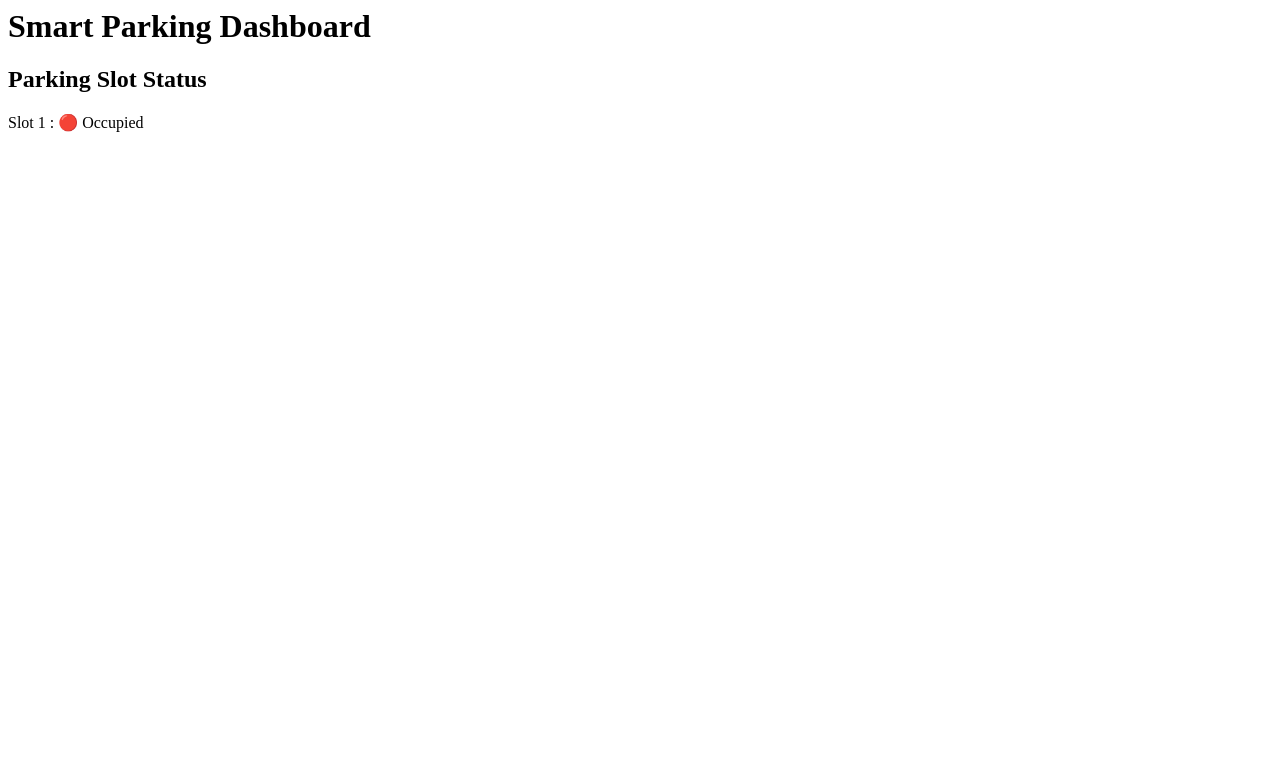
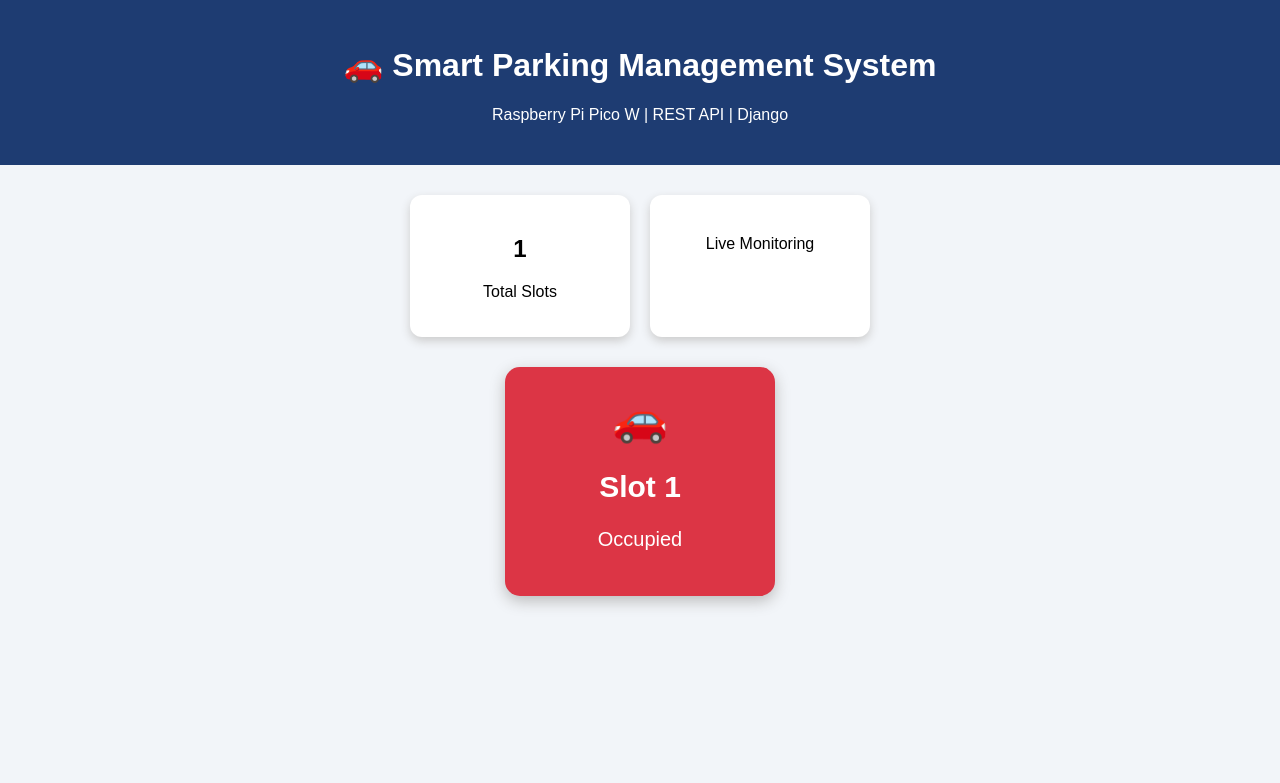
Before and after one commit to salipelajahnavireddy-prog/smartparking, a Django app: page / in a window 1280 px wide. Shown: the top 783 px of the page. Run offline with Django 5.2, Linux system fonts and the light colour scheme; tables that the repository leaves empty hold one stand-in row (values such as "Sample post").

Commit message:
Updated dashboard UI design

```diff
--- a/parking/templates/dashboard.html
+++ b/parking/templates/dashboard.html
@@ -1,44 +1,179 @@
-<meta http-equiv="refresh" content="5">
 <!DOCTYPE html>
+<html>
+<head>
+    <title>Smart Parking Dashboard</title>
 
-<html>
+    <style>
 
-<head>
-    <title>Smart Parking System</title>
+        body {
+            font-family: Arial, sans-serif;
+            background: #f2f5f9;
+            margin: 0;
+        }
+
+
+        .header {
+            background: #1e3c72;
+            color: white;
+            padding: 25px;
+            text-align: center;
+        }
+
+
+        .container {
+            padding: 30px;
+        }
+
+
+        .summary {
+            display: flex;
+            justify-content: center;
+            gap: 20px;
+            margin-bottom: 30px;
+        }
+
+
+        .box {
+            background: white;
+            padding: 20px;
+            width: 180px;
+            text-align: center;
+            border-radius: 12px;
+            box-shadow: 0px 4px 10px #ccc;
+        }
+
+
+        .slots {
+            display: flex;
+            justify-content: center;
+            gap: 25px;
+            flex-wrap: wrap;
+        }
+
+
+        .slot {
+            width: 220px;
+            padding: 25px;
+            border-radius: 15px;
+            text-align: center;
+            color: white;
+            font-size: 20px;
+            box-shadow: 0px 5px 15px #bbb;
+        }
+
+
+        .available {
+            background: #28a745;
+        }
+
+
+        .occupied {
+            background: #dc3545;
+        }
+
+
+        .icon {
+            font-size: 45px;
+        }
+
+
+    </style>
+
 </head>
 
 
 <body>
 
-<h1>Smart Parking Dashboard</h1>
+
+<div class="header">
+
+<h1>🚗 Smart Parking Management System</h1>
+
+<p>Raspberry Pi Pico W | REST API | Django</p>
+
+</div>
 
 
-<h2>Parking Slot Status</h2>
+
+<div class="container">
+
+
+<div class="summary">
+
+
+<div class="box">
+<h2>{{ slots|length }}</h2>
+<p>Total Slots</p>
+</div>
+
+
+<div class="box">
+<h2>
+{% for slot in slots %}
+{% if slot.status == "occupied" %}
+{% endif %}
+{% endfor %}
+</h2>
+
+<p>Live Monitoring</p>
+
+</div>
+
+
+</div>
+
+
+
+<div class="slots">
 
 
 {% for slot in slots %}
 
+
+{% if slot.status == "occupied" %}
+
+<div class="slot occupied">
+
+{% else %}
+
+<div class="slot available">
+
+{% endif %}
+
+
+<div class="icon">
+🚗
+</div>
+
+
+<h2>
+Slot {{slot.slot_number}}
+</h2>
+
+
 <p>
-    Slot {{slot.slot_number}} :
+{{slot.status|title}}
+</p>
 
-    {% if slot.status == "occupied" %}
-        🔴 Occupied
 
-    {% else %}
-        🟢 Available
-
-    {% endif %}
-
-</p>
+</div>
 
 
 {% empty %}
 
-<p>No parking data available</p>
+
+<h2>No parking data available</h2>
+
 
 {% endfor %}
 
 
+
+</div>
+
+
+</div>
+
+
 </body>
-
 </html>
```
